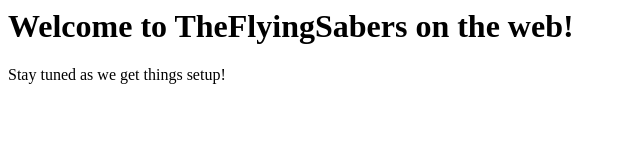
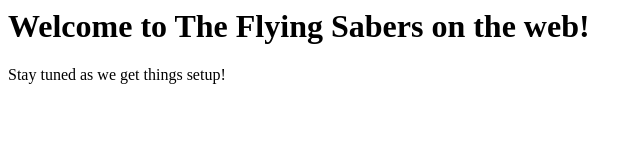
Before and after one commit to theflyingsabers/public-site, a plain HTML site: page index.html in a window 1280 px wide. Shown: the whole page, without its empty margins (0-641 px from the left). Drawn offline with Linux system fonts and the light colour scheme.

Commit message:
Added back the spaces

```diff
--- a/index.html
+++ b/index.html
@@ -1,3 +1,3 @@
-<h1>Welcome to TheFlyingSabers on the web!</h1>
+<h1>Welcome to The Flying Sabers on the web!</h1>
 
 <p>Stay tuned as we get things setup!</p>
```
